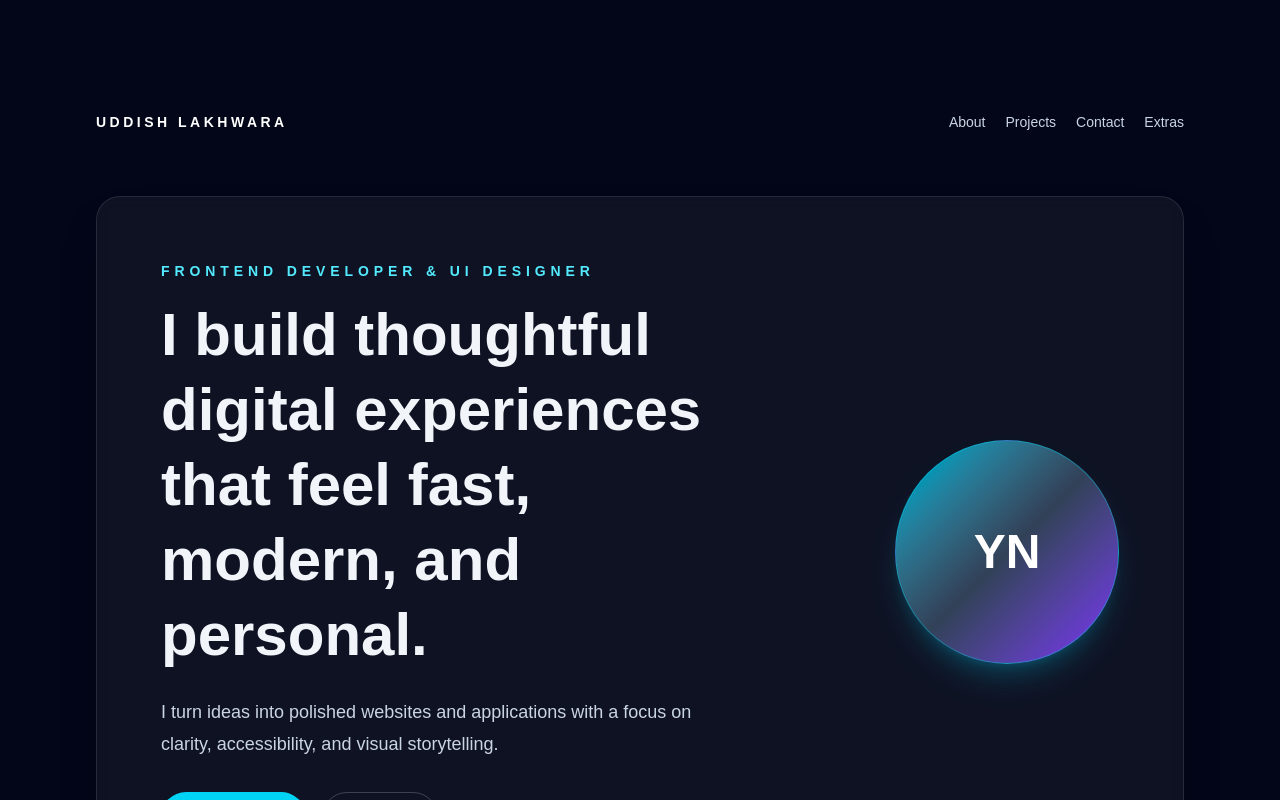
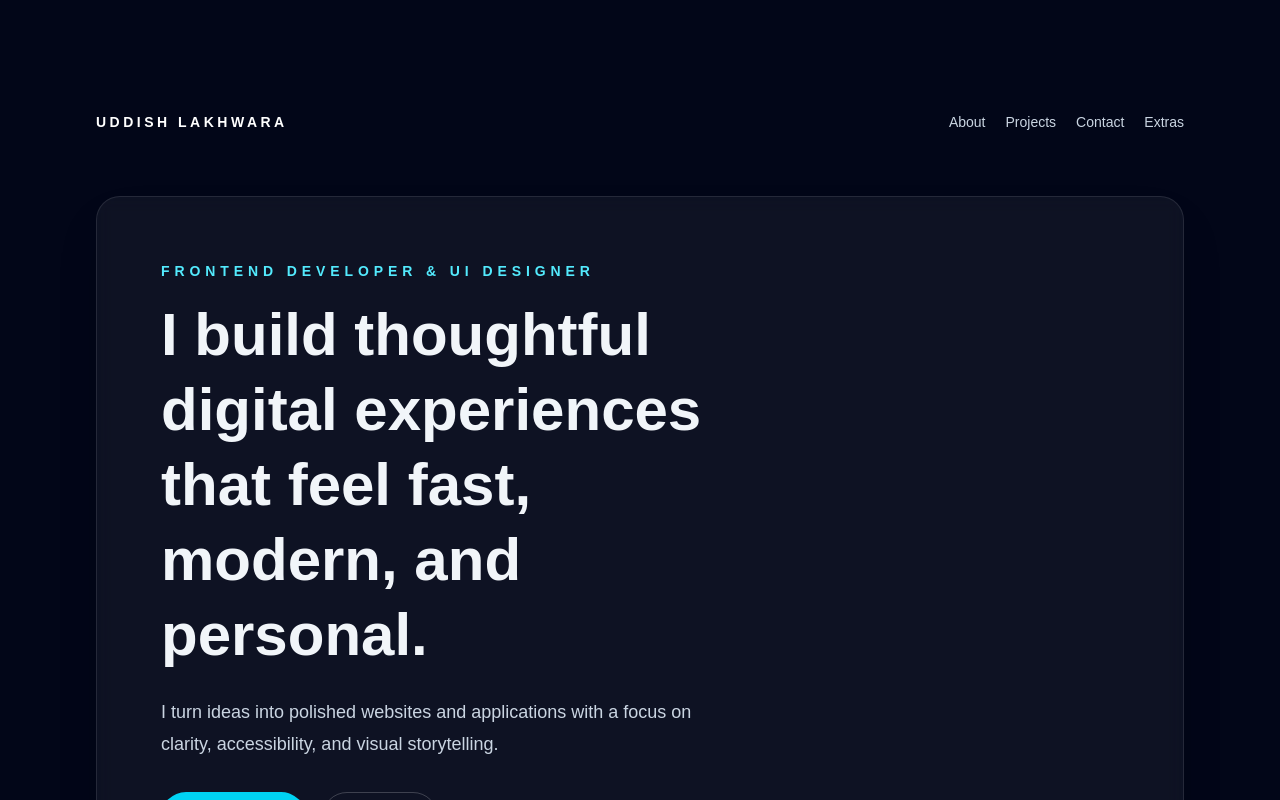
Before and after one commit to uddishlakhwara7-blip/portfolio4, a Next.js app: page / in a window 1280 px wide. Shown: the top 800 px of the page. Built offline with nearby package versions, Linux system fonts and the light colour scheme.

Commit message:
Remove YN logo from homepage

```diff
--- a/src/app/page.tsx
+++ b/src/app/page.tsx
@@ -72,11 +72,6 @@ export default function Home() {
             </div>
           </div>
 
-          <div className="flex justify-center md:justify-end">
-            <div className="flex h-56 w-56 items-center justify-center rounded-full border border-cyan-400/40 bg-gradient-to-br from-cyan-500 via-slate-700 to-violet-600 text-5xl font-semibold text-white shadow-xl shadow-cyan-500/20">
-              YN
-            </div>
-          </div>
         </div>
 
         <section id="about" className="grid gap-8 rounded-3xl border border-white/10 bg-slate-900/70 p-8 lg:grid-cols-[0.9fr_1.1fr] lg:p-10">
```
